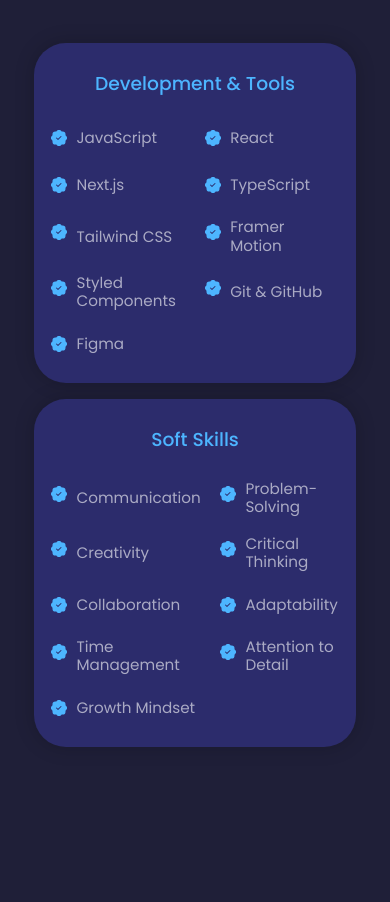
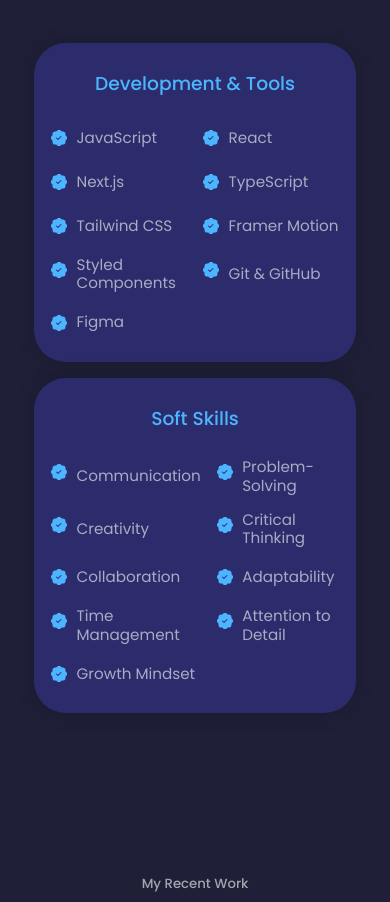
Before and after one commit to adeoluwaadeoye/adeoluwa, a React (Create React App) app: page / in a window 390 px wide. Shown: the part 2160-3062 px from the top of the page. Built offline with nearby package versions, Linux system fonts and the light colour scheme; a web font is replaced by a local one.

Commit message:
Update SEO

```diff
--- a/src/components/experience/experience.css
+++ b/src/components/experience/experience.css
@@ -74,10 +74,33 @@
   }
 
 
+  @media screen and (max-width: 1024px) {
+    /* Your responsive styles go here */
+
+    .experience__wrapper {
+      gap: 1.5rem;
+    }
+
+    .experience__category {
+      padding: 2rem 1.5rem;
+    }
+
+    .skills__list {
+      grid-template-columns: 1fr 1fr;
+      gap: 1rem;
+    }
+
+    .skill__item {
+      font-size: 1rem;
+    }
+  }
+
+
+
   /* Responsive for ultra small screens only */
-  @media screen and (max-width: 500px) {
+  @media screen and (max-width: 600px) {
     .experience__wrapper {
-      grid-template-columns: 1fr; /* keep side-by-side */
+      grid-template-columns: 1fr;
       gap: 1rem;
     }
 
```
